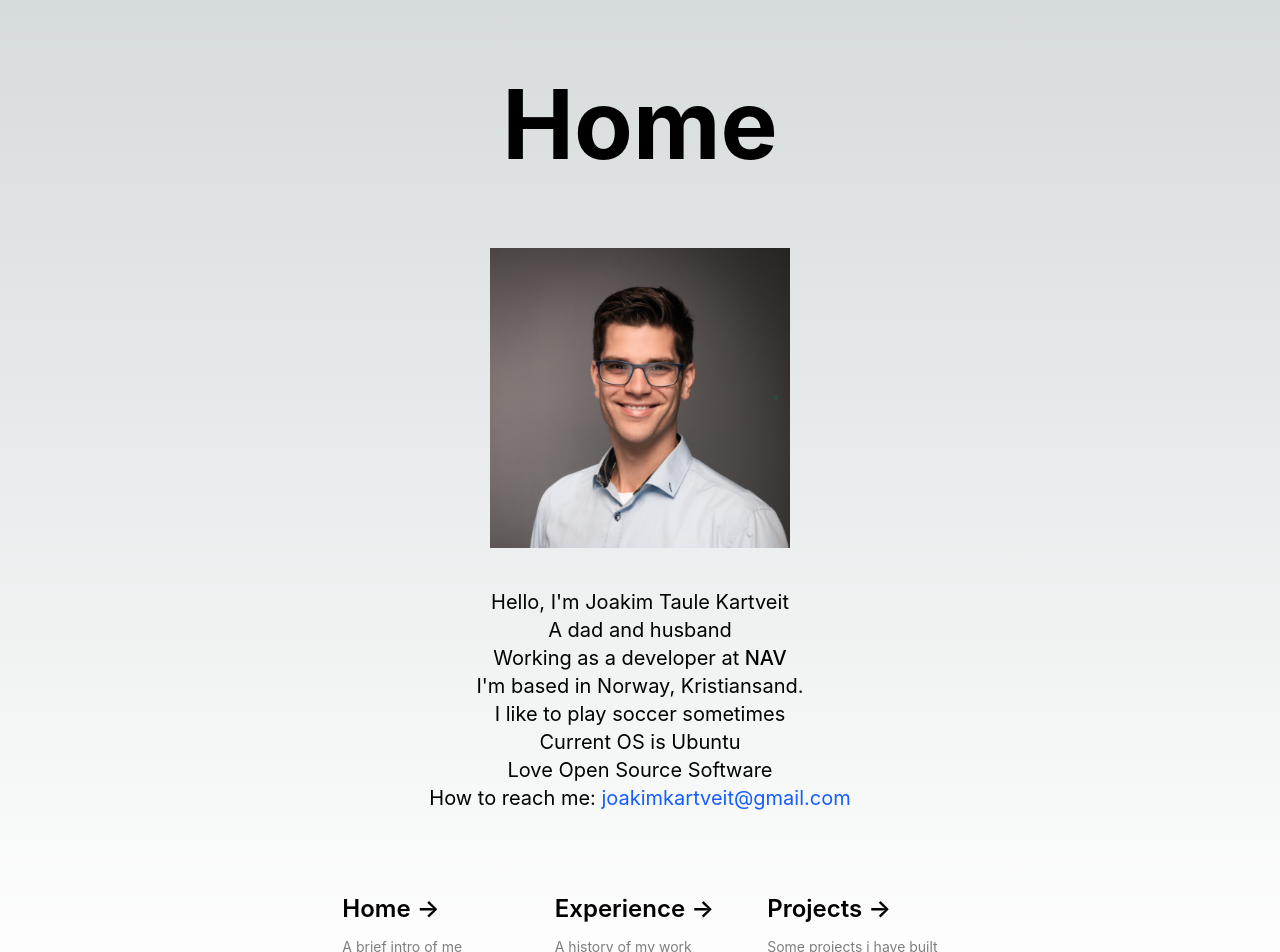
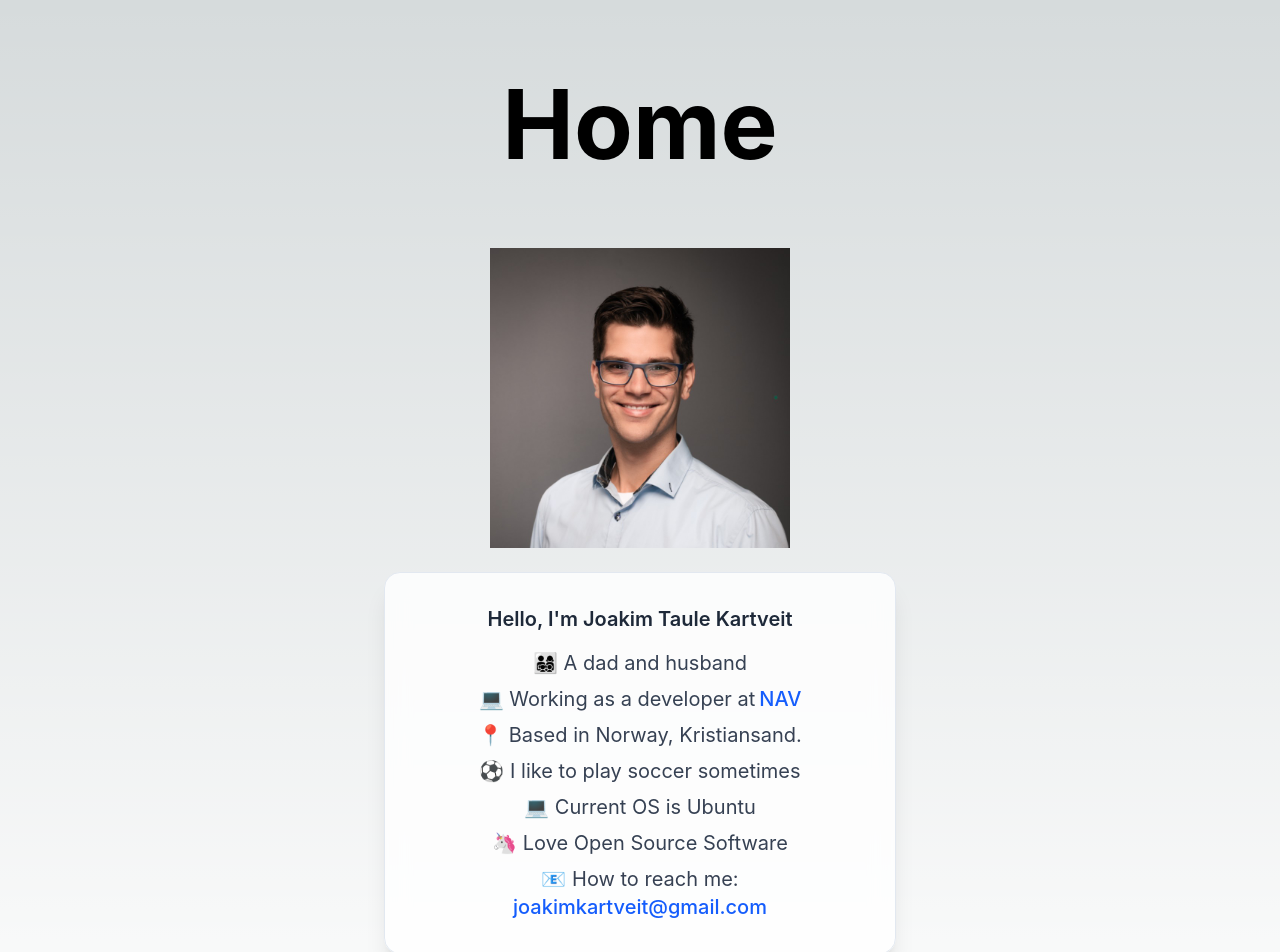
Before and after one commit to MikAoJk/MikAoJk.github.io, a Next.js app: page / in a window 1280 px wide. Shown: the top 952 px of the page. Built offline with nearby package versions, Linux system fonts and the light colour scheme.

Commit message:
chore: Update personal introduction section with emojis

```diff
--- a/src/pages/index.tsx
+++ b/src/pages/index.tsx
@@ -20,21 +20,34 @@ export default function Home() {
                 />
             </div>
 
-            <div className="text-xl mb-16 grid text-center mt-10">
-                <p>Hello, I&apos;m Joakim Taule Kartveit</p>
-                <ul className="max-w-md list-none list-inside">
-                    <li>A dad and husband</li>
-                    <li>Working as a developer at
-                        <a className="font-medium hover:underline space-x-1" href="https://nav.no"
-                        > NAV</a> <br/></li>
-                    <li>I&apos;m based in Norway, Kristiansand.</li>
-                    <li>I like to play soccer sometimes</li>
-                    <li>Current OS is Ubuntu</li>
-                    <li>Love Open Source Software</li>
-                    <li>How to reach me: {" "}
-                        <a className="text-blue-600 dark:text-blue-500 hover:underline"
-                           href={`mailto:joakimkartveit@gmail.com`}
-                        >joakimkartveit@gmail.com </a></li>
+            <div className="text-xl mb-16 grid text-center mt-6 px-8 py-8 bg-white/80 dark:bg-slate-900/70 shadow-xl rounded-2xl backdrop-blur-md border border-slate-200 dark:border-slate-700 max-w-lg w-full">
+                <p className="mb-4 font-semibold text-gray-800 dark:text-slate-100">Hello, I&apos;m Joakim Taule Kartveit</p>
+                <ul className="list-none list-inside text-gray-700 dark:text-slate-200 space-y-2">
+                    <li>👨‍👩‍👧‍👦 A dad and husband</li>
+                    <li>
+                        💻 Working as a developer at
+                        <a
+                            className="font-medium text-blue-600 dark:text-blue-400 hover:underline hover:text-blue-800 dark:hover:text-teal-300 transition-colors ml-1"
+                            href="https://nav.no"
+                            target="_blank" rel="noopener noreferrer"
+                        >
+                            NAV
+                        </a>
+                        <br />
+                    </li>
+                    <li>📍 Based in Norway, Kristiansand.</li>
+                    <li>⚽ I like to play soccer sometimes</li>
+                    <li>💻 Current OS is Ubuntu</li>
+                    <li>🦄 Love Open Source Software</li>
+                    <li>
+                        📧 How to reach me:{" "}
+                        <a
+                            className="font-medium text-blue-600 dark:text-blue-400 hover:underline hover:text-blue-800 dark:hover:text-teal-300 transition-colors"
+                            href={`mailto:joakimkartveit@gmail.com`}
+                        >
+                            joakimkartveit@gmail.com
+                        </a>
+                    </li>
                 </ul>
             </div>
 
```
